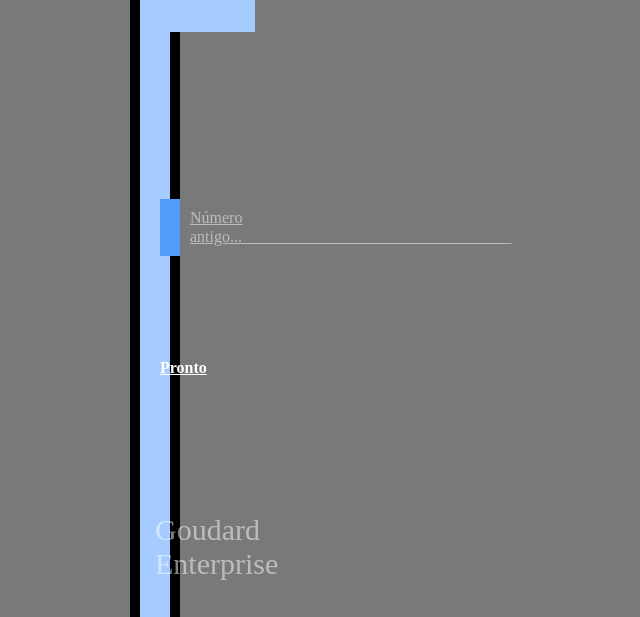
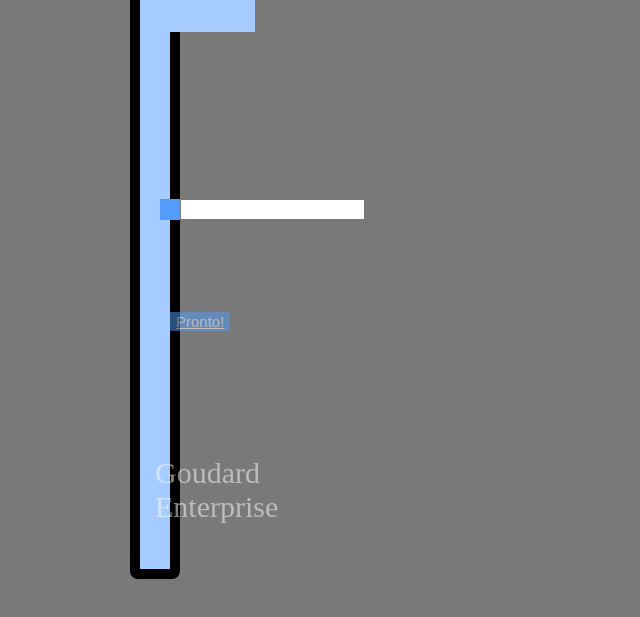
Before and after one commit to EduardoDucci/vai-de-trem-hub, a PHP site: page /public/numero__antigo.html in a window 1280 px wide. Shown: the part 449-1066 px from the top of the page, without its empty margins (578-1218 px from the left). After the commit the page ends 1028 px from the top, so only its background shows below. Run offline with PHP 8.4, Linux system fonts and the light colour scheme.

Commit message:
commit arrumando os erros

```diff
--- a/public/numero__antigo.html
+++ b/public/numero__antigo.html
@@ -18,14 +18,18 @@
         </div>
         <br><br><br><br><br><br><br><br><br>
         <div class='brazul'>
-            <p class="opacity">Número antigo...⠀⠀⠀⠀⠀⠀⠀⠀⠀⠀⠀⠀⠀⠀⠀⠀⠀⠀⠀⠀⠀⠀⠀</p>
+            <div><input type='text' class="na__button" name='na' autocomplete="Número antigo..."></div>
 
         </div>
         <br><br> <br><br>
 
 
         <div class='brazul__b'>
-            <h4>Pronto</h4>
+            <a href="index.html">
+                <div class="opacity">
+                   <button class="button">Pronto!</button>
+                </div>
+              </a>
         </div>
         <div class="enterprise">
         <p>Goudard Enterprise</p>
--- a/style/style.css
+++ b/style/style.css
@@ -160,3 +160,11 @@ font-size: 25px;
     background-color: #a6ccff;
 
 }
+
+.button{
+    color: #ffffff;
+    background-color: #539bf8;
+    border: none;
+    font-size: 15px;
+    text-decoration: underline;
+}
```
